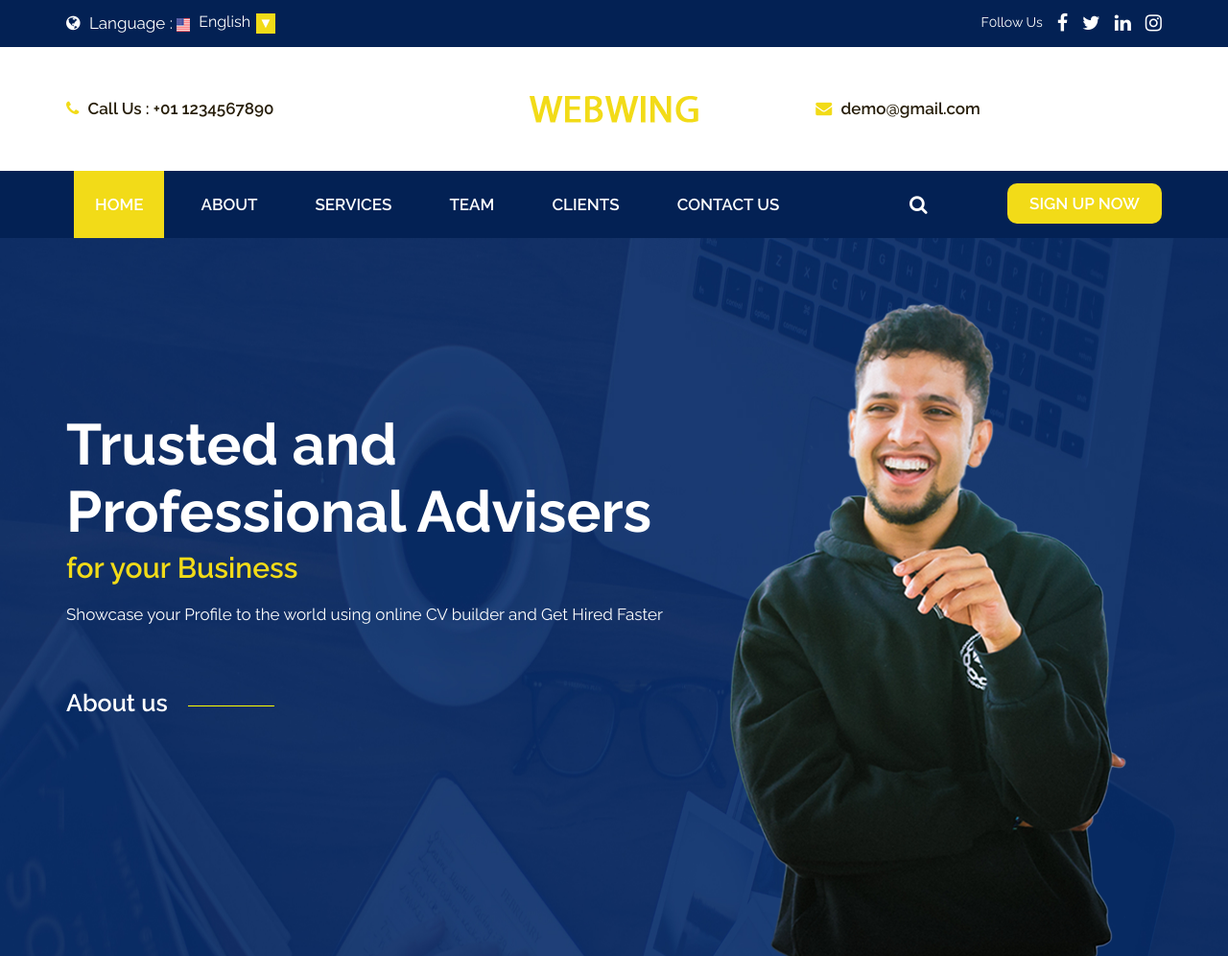
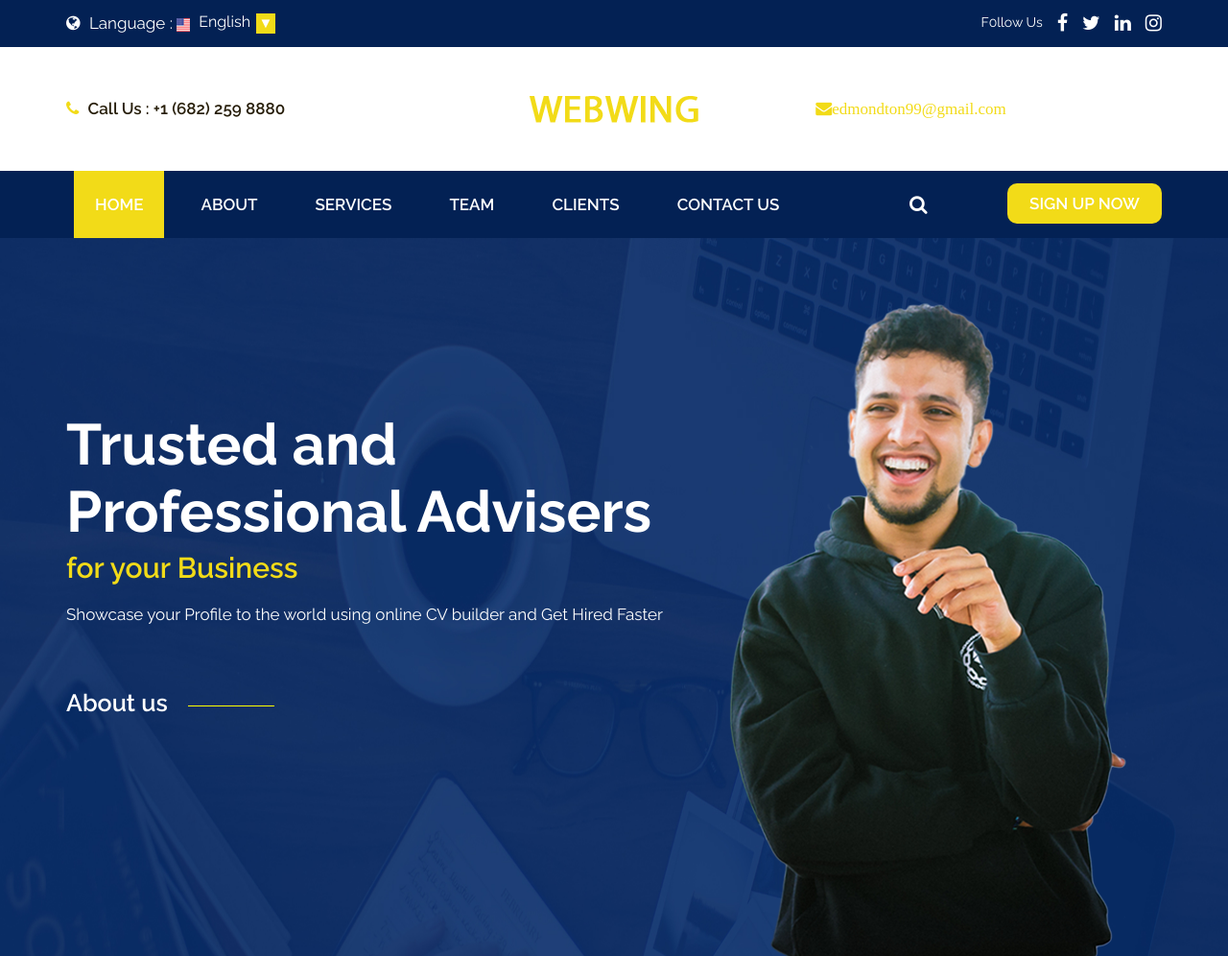
Before and after one commit to RODRIGUE93/web-consulting, a plain HTML site: page index.html in a window 1280 px wide. Shown: the top 996 px of the page at 96% size. Drawn offline with nearby package versions, Linux system fonts and the light colour scheme.

Commit message:
dev branch

```diff
--- a/index.html
+++ b/index.html
@@ -84,7 +84,7 @@
                <div class="row d_flex">
                   <div class="col-md-4 col-sm-4 d_none">
                      <ul class="conta_icon">
-                        <li><a href="#"><i class="fa fa-phone" aria-hidden="true"></i> Call Us : +01 1234567890</a> </li>
+                        <li><a href="#"><i class="fa fa-phone" aria-hidden="true"></i> Call Us : +1 (682) 259 8880</a> </li>
                      </ul>
                   </div>
                   <div class="col-md-4 col-sm-4 ">
@@ -92,7 +92,7 @@
                   </div>
                   <div class="col-md-4 col-sm-4 d_none">
                      <ul class="conta_icon ">
-                        <li><a href="#"><i class="fa fa-envelope" aria-hidden="true"></i> demo@gmail.com</a> </li>
+                        <li><a href="#"><i class="fa fa-envelope" aria-hidden="true">edmondton99@gmail.com</i> </a> </li>
                      </ul>
                   </div>
                </div>
```
